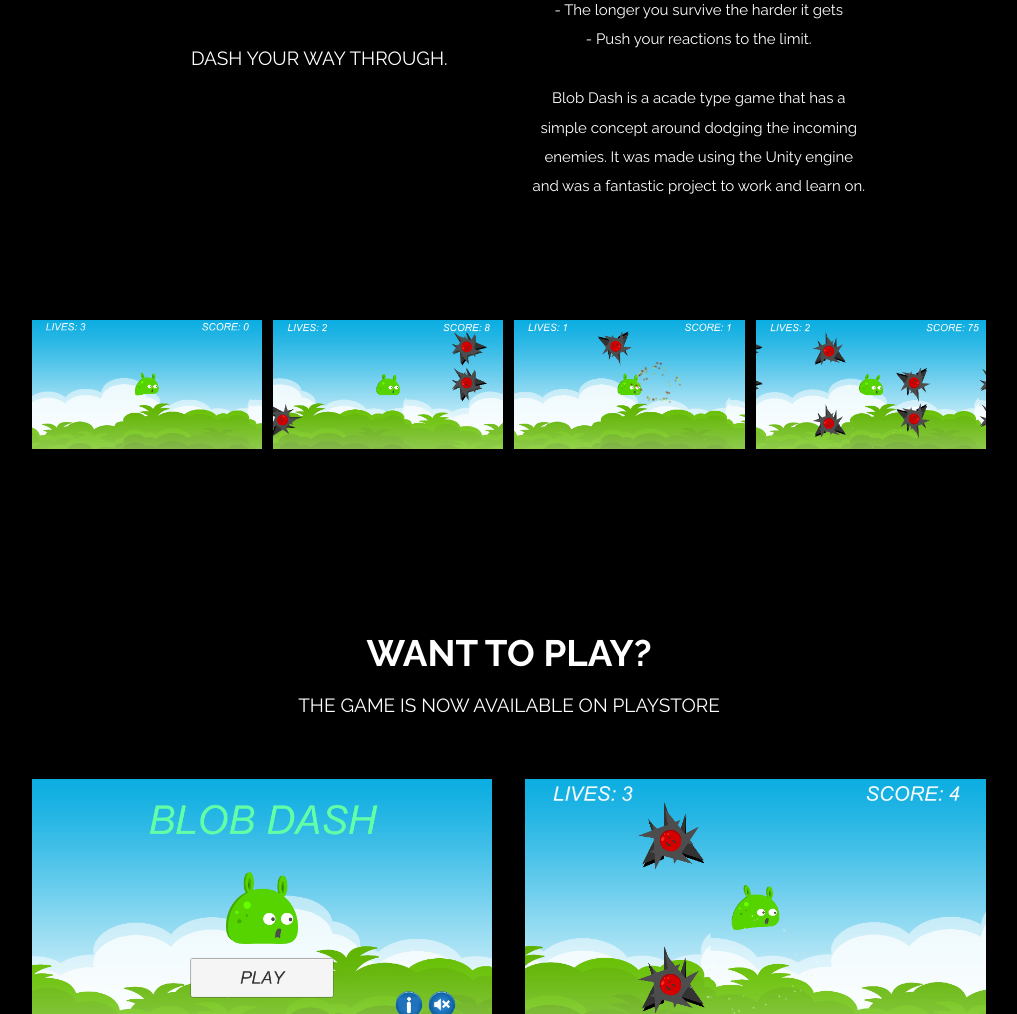
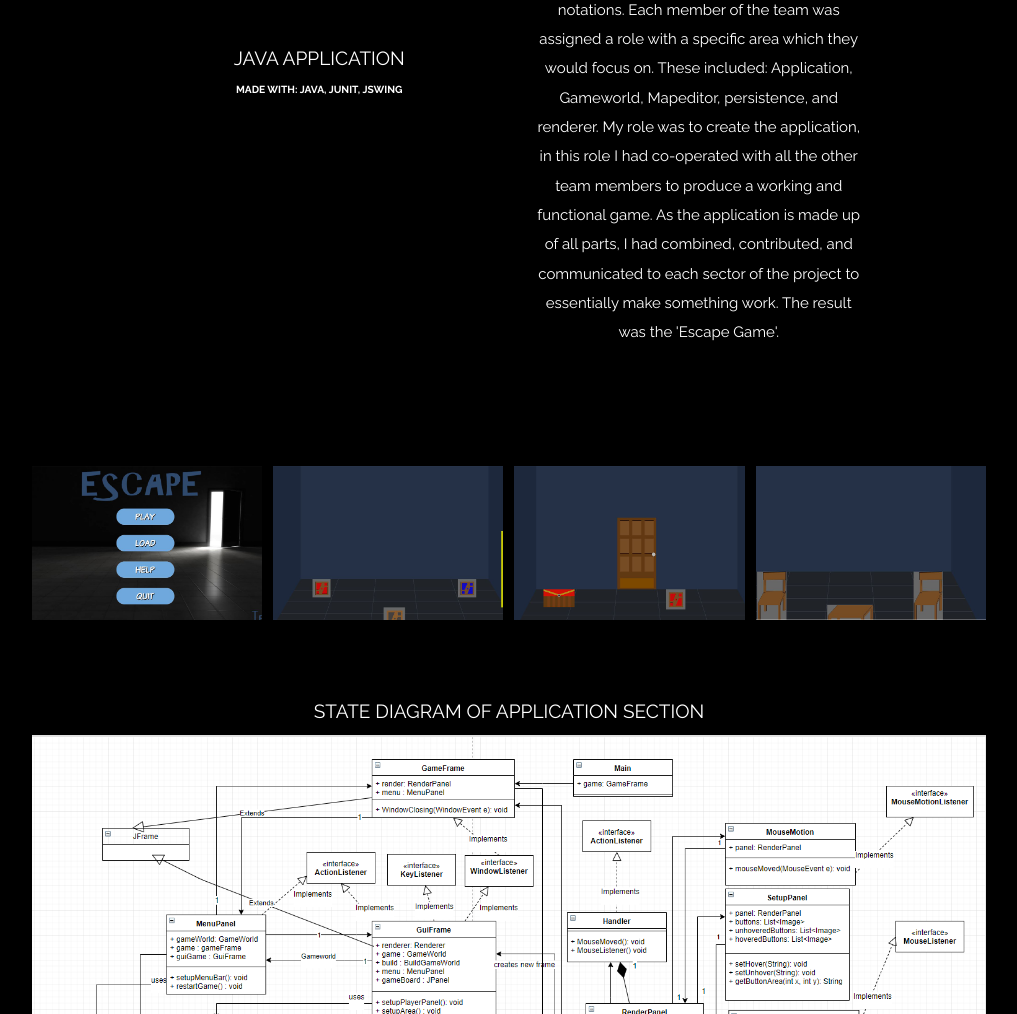
Before and after one commit to KevinGinJunYang/KevinGinJunYang.github.io, a plain HTML site: page escapegame.html in a window 1280 px wide. Shown: the part 299-1313 px from the top of the page, without its empty margins (131-1148 px from the left). Drawn offline with nearby package versions, Linux system fonts and the light colour scheme; files that its build step writes are made by us from their sources.

Commit message:
finished escape

```diff
--- a/escapegame.html
+++ b/escapegame.html
@@ -5,8 +5,11 @@
       <title>Escape Game</title>
       <link href="https://fonts.googleapis.com/css?family=Merienda:400,700|Poppins:400,600,700" rel="stylesheet">
       <link rel="stylesheet" href="https://cdnjs.cloudflare.com/ajax/libs/meyer-reset/2.0/reset.min.css">
+      <link rel="stylesheet" href="./css/footer.css">
       <link rel="stylesheet" href="./css/style.css">
-      <link rel="stylesheet" href="assets/css/main.css" />
+      <link rel="stylesheet" href="./css/main.css" />
+	  <link href="imgs/icon.png" rel="shortcut icon" type="image/x-icon"/>
+	  <link href="imgs/icon.png" rel="apple-touch-icon"/>
    </head>
    <body>
       <div class="container">
@@ -14,16 +17,16 @@
             <div class="container 75%">
                <div class="row 200%">
                   <div class="6u 12u$(medium)">
-                     <header class="major">
+                     <header class="major" style=text-align:center;>
                         <h1>Escape Game</h1>
-                        <p>Dash Your way through.</p>
+                        <p>JAVA Application</p>
+						<h6>Made with: JAVA, JUnit, JSwing</h6>
                      </header>
                   </div>
                   <div class="6u$ 12u$(medium)">
-                     <p>Dash your way through and survive! How long can you survive? Dash your way through the incoming enemies and claim your bragging rights as a slime! the longer you survive the greater the score.
-					 <br>- The longer you survive the harder it gets
-					 <br>- Push your reactions to the limit.</p>
-                     <p>Blob Dash is a acade type game that has a simple concept around dodging the incoming enemies. It was made using the Unity engine and was a fantastic project to work and learn on.</p>
+                     <p>Escape Game was a university project that was created using only JAVA and only classic libraries. I and 4 others had to create a JAVA game that implements various techniques such as functional programming, design patterns, and notations.
+                        Each member of the team was assigned a role with a specific area which they would focus on. These included: Application, Gameworld, Mapeditor, persistence, and renderer. My role was to create the application, in this role I had co-operated with all the other team members to produce a working and functional game. As the application is made up of all parts, I had combined, contributed, and communicated to each sector of the project to essentially make something work. The result was the 'Escape Game'.
+                     </p>
                   </div>
                </div>
             </div>
@@ -33,48 +36,39 @@
                <div class="row 50%">
                   <div class="3u 4u$(xsmall)">
                      <div class="image fit captioned">
-                        <img src="imgs/image1.PNG" alt="" />
+                        <img src="imgs/e1.png" alt="" />
                      </div>
                   </div>
                   <div class="3u 4u$(xsmall)">
                      <div class="image fit captioned">
-                        <img src="imgs/image2.PNG" alt="" />
+                        <img src="imgs/e2.png" alt="" />
                      </div>
                   </div>
                   <div class="3u 4u$(xsmall)">
                      <div class="image fit captioned">
-                        <img src="imgs/image3.PNG" alt="" />
+                        <img src="imgs/e3.png" alt="" />
                      </div>
                   </div>
                   <div class="3u 4u$(xsmall)">
                      <div class="image fit captioned">
-                        <img src="imgs/image4.PNG" alt="" />
+                        <img src="imgs/e4.png" alt="" />
                      </div>
                   </div>
                </div>
             </div>
          </section>
-         <section id="three" class="wrapper style2 special">
+         <section id="three" class="wrapper style2 special" style=margin-top:-100px;>
             <div class="container">
                <header class="major">
-                  <h2>Want to play?</h2>
-                  <p>The game is now available on playstore</p>
+				  <p> State Diagram of application section
                </header>
-               <div class="row 150%">
-                  <div class="6u 12u$(xsmall)">
-                     <div class="image fit captioned">
-                        <img src="imgs/menu.PNG" alt="" />
-                     </div>
-                  </div>
-                  <div class="6u$ 12u$(xsmall)">
-                     <div class="image fit captioned">
-                        <img src="imgs/image5.PNG" alt="" />
-                     </div>
+               <div class="row 150%" style=margin-top:-50px;>
+                  <div class="image fit captioned">
+                     <img src="imgs/state.PNG" alt="" />
                   </div>
                </div>
                <ul class="actions">
-                  <li><a href="https://play.google.com/store/apps/details?id=com.kevY.BlobDash" class="button special big">Download</a></li>
-                  <li><a href="https://github.com/KevinGinJunYang/Blob-Dash" class="button big">View Game</a></li>
+                  <li><a href="https://github.com/KevinGinJunYang/Escape-Game" class="button special big">View Source</a></li>
                </ul>
             </div>
          </section>
```
Also changed, not shown: imgs/e1.png (added), imgs/e2.png (added), imgs/e3.png (added), imgs/e4.png (added), imgs/state.PNG (added).
